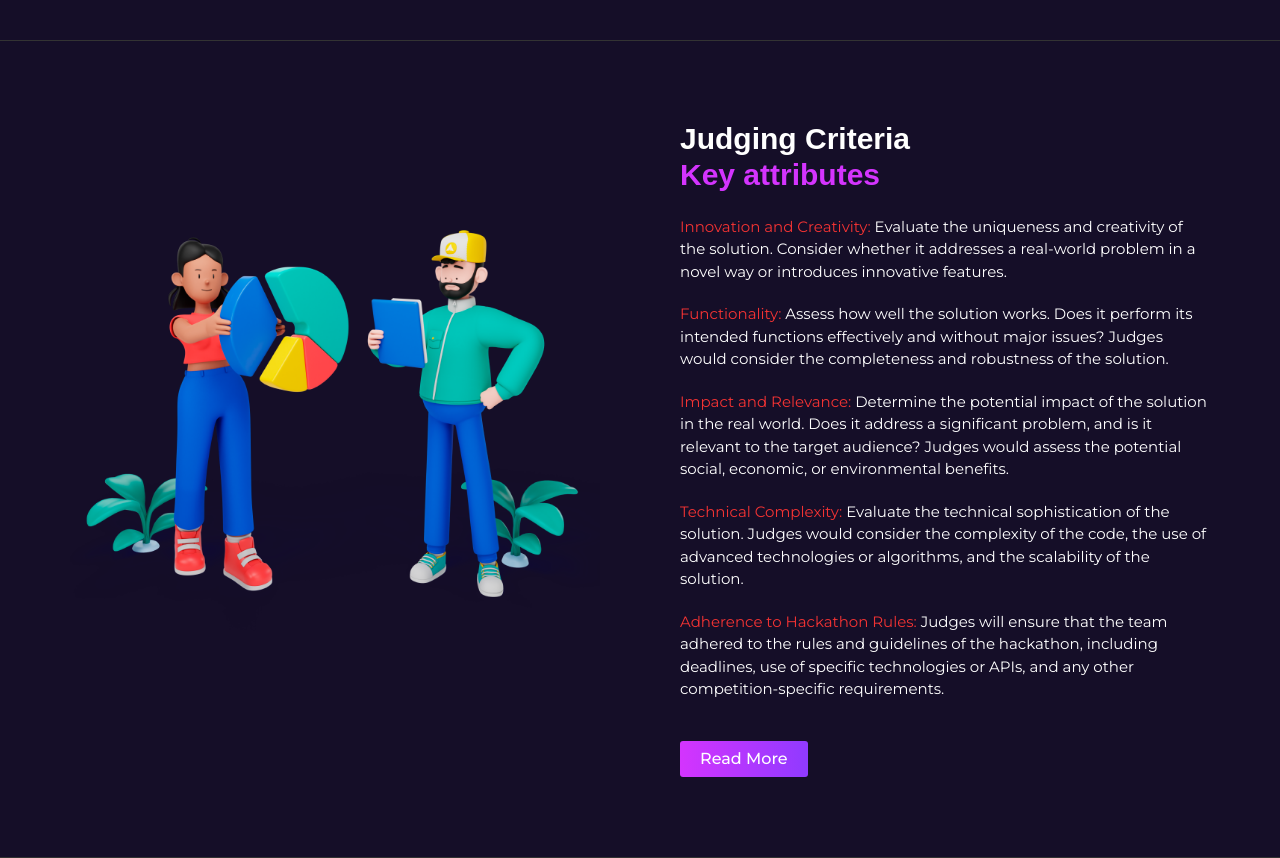
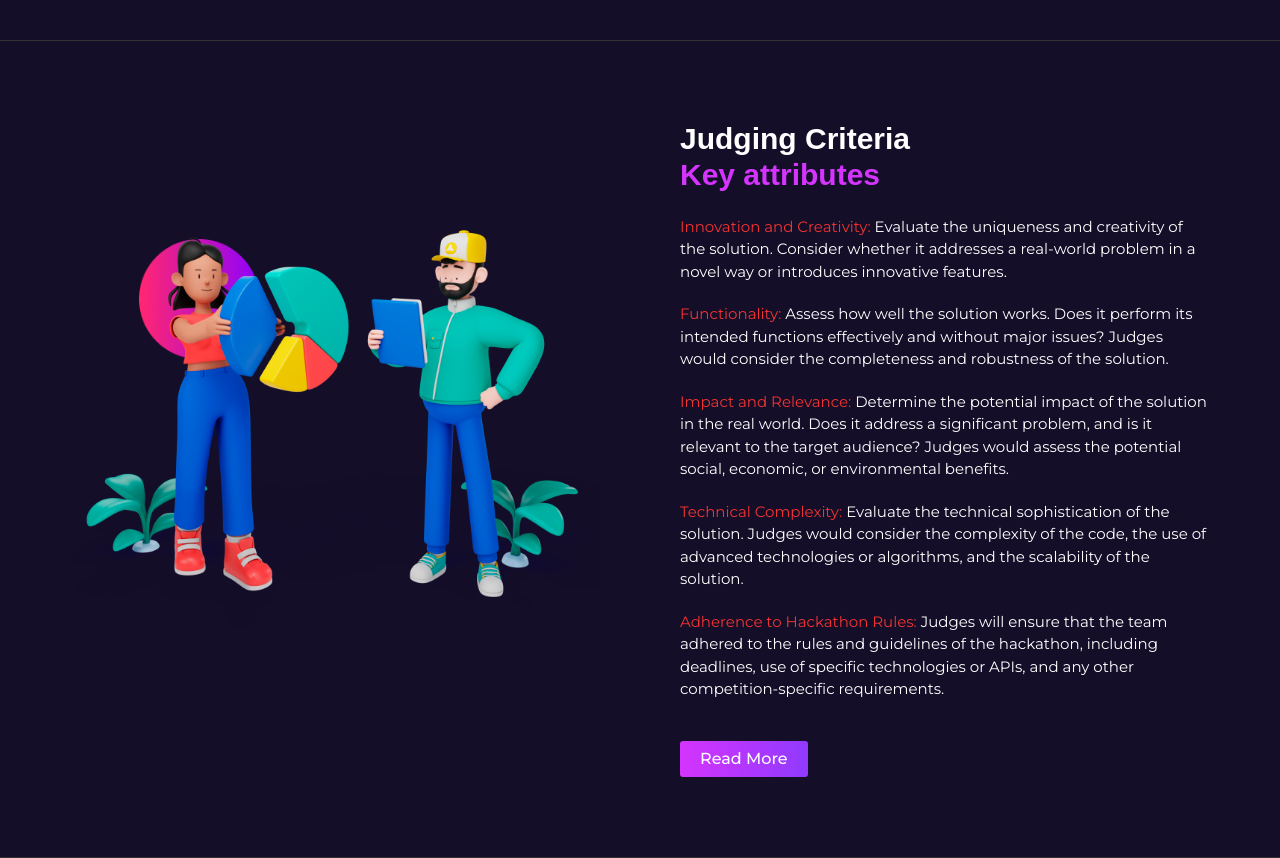
Before and after one commit to peterayodeji/getlinked-ai, a plain HTML site: page index.html in a window 1280 px wide. Shown: the part 1791-2649 px from the top of the page. Drawn offline with nearby package versions, Linux system fonts and the light colour scheme; a web font is replaced by a local one.

Commit message:
add ellipse image to design the image in the judging criteria section

```diff
--- a/sass/pages/_home.scss
+++ b/sass/pages/_home.scss
@@ -191,10 +191,12 @@
   }
 
   &__img {
+    position: relative;
     flex: 1;
     display: flex;
     align-items: center;
     justify-content: center;
+    z-index: 1;
 
     // background-color: rgb(27, 77, 94);
 
@@ -202,5 +204,41 @@
       width: 100%;
       display: block;
     }
+
+    &::after {
+      position: absolute;
+      top: 10%;
+      left: 13%;
+      content: "";
+      display: block;
+      width: 12rem;
+      height: 12rem;
+      background-image: url(/img/ellipse.png);
+      background-size: contain;
+      background-repeat: no-repeat;
+      z-index: -1;
+
+      // background-color: red;
+
+      @media only screen and (max-width: 92.5em) {
+        top: 15%;
+      }
+      @media only screen and (max-width: 87.5em) {
+        top: 18%;
+      }
+      @media only screen and (max-width: 75em) {
+        top: 15%;
+      }
+      @media only screen and (max-width: 67.6em) {
+        top: 18%;
+      }
+      @media only screen and (max-width: 62.5em) {
+        top: 20%;
+      }
+
+      @include respond(tab-port-md) {
+        display: none;
+      }
+    }
   }
 }
```
Also changed, not shown: css/main.css.
